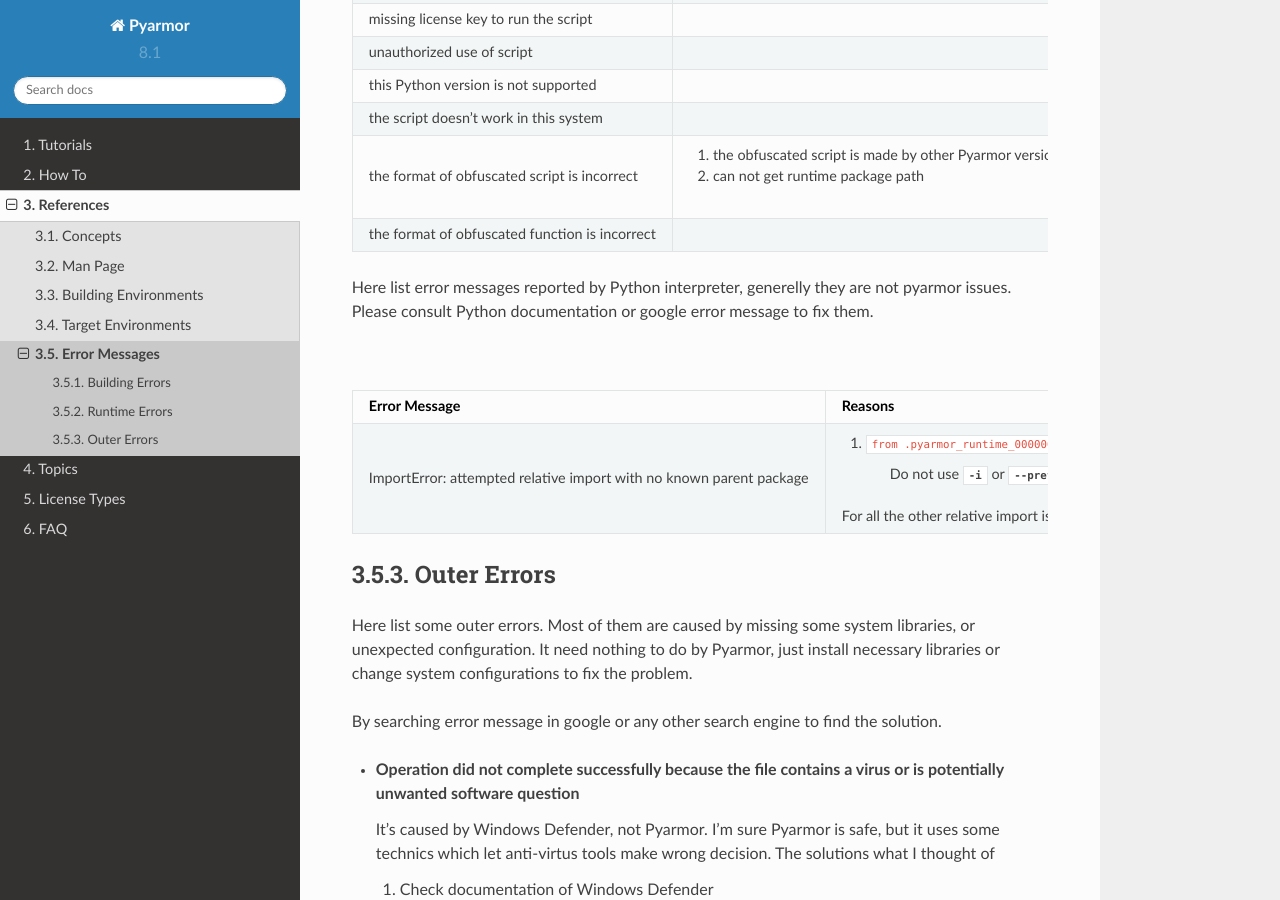
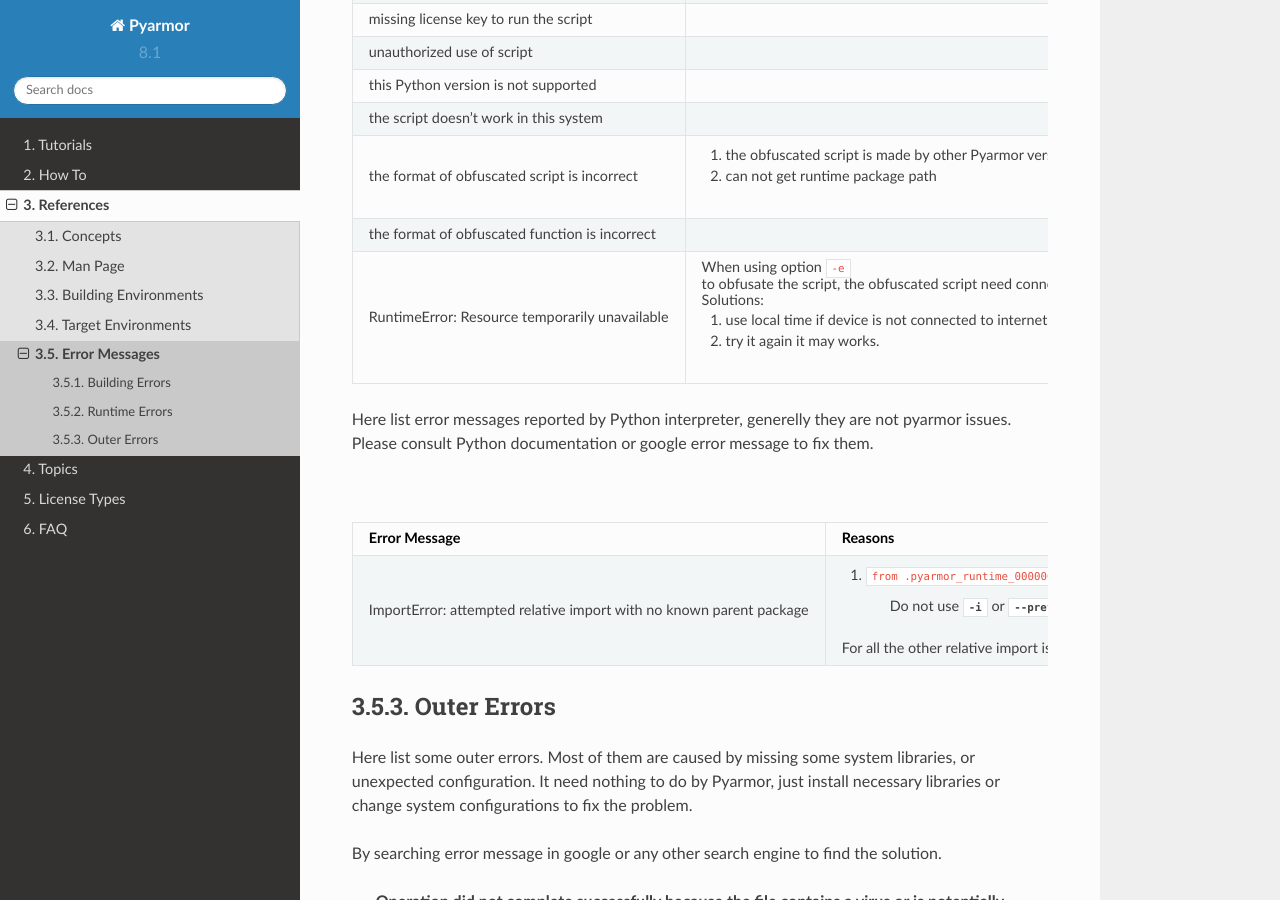
Before and after one commit to dashingsoft/pyarmor, a Sphinx documentation site: the page built from docs/reference/errors.rst, in a window 1280 px wide and 900 px high, scrolled down 1491 px. Built offline with Sphinx 7.4.7 and the Read the Docs theme 2.0.0, drawn with Linux system fonts in a browser that asks for light colours.

Commit message:
Doc new error message

```diff
--- a/docs/reference/errors.rst
+++ b/docs/reference/errors.rst
@@ -106,6 +106,14 @@
        2. can not get runtime package path
    * - the format of obfuscated function is incorrect
      -
+   * - RuntimeError: Resource temporarily unavailable
+     - When using option ``-e`` to obfusate the script, the obfuscated script need connect to `NTP`_ server to check expire date. If network is not available, or something is wrong with network, it raises this error.
+
+       Solutions:
+
+       1. use local time if device is not connected to internet.
+
+       2. try it again it may works.
 
 Here list error messages reported by Python interpreter, generelly they are not pyarmor issues. Please consult Python documentation or google error message to fix them.
 
```
